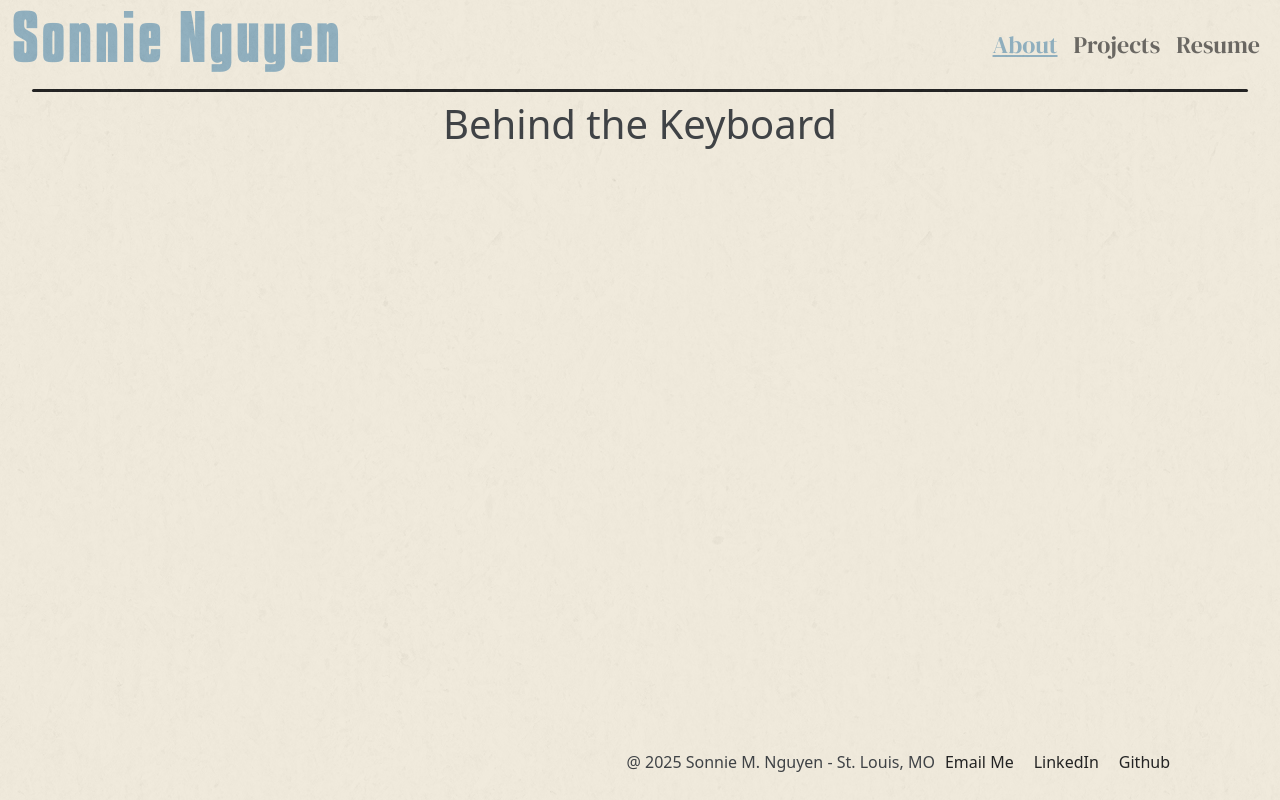
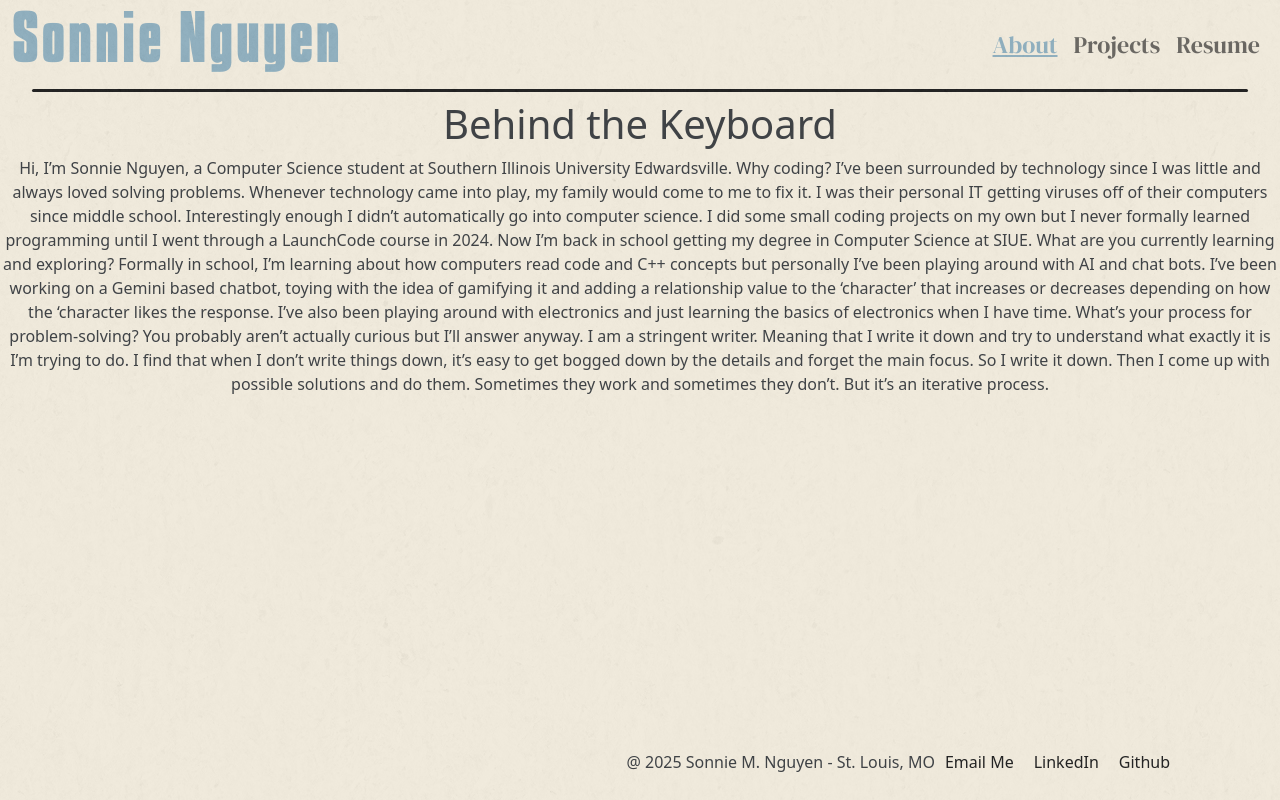
Before and after one commit to Sunsonni/PortfolioWebsite, a React (Vite) app in the folder Portfolio-client/: page /About in a window 1280 px wide. Built offline with nearby package versions, Linux system fonts and the light colour scheme.

Commit message:
added blurb for about section of website

```diff
--- a/Portfolio-client/src/components/About.jsx
+++ b/Portfolio-client/src/components/About.jsx
@@ -5,6 +5,25 @@ const About = () => {
       <>
       <div>
         <h1>Behind the Keyboard</h1>
+        <p>Hi, I’m Sonnie Nguyen, a Computer Science student at Southern Illinois University Edwardsville.
+
+        Why coding?
+        I’ve been surrounded by technology since I was little and always loved solving problems. Whenever technology came into play, my family would come to me to fix it. I was their personal IT getting viruses off of their computers since middle school.
+
+        Interestingly enough I didn’t automatically go into computer science. I did some small coding projects on my own but I never formally learned programming until I went through a LaunchCode course in 2024. Now I’m back in school getting my degree in Computer Science at SIUE.
+
+        What are you currently learning and exploring?
+        Formally in school, I’m learning about how computers read code and C++ concepts but personally I’ve been playing around with AI and chat bots. I’ve been working on a Gemini based chatbot, toying with the idea of gamifying it and adding a relationship value to the ‘character’ that increases or decreases depending on how the ‘character likes the response.
+        I’ve also been playing around with electronics and just learning the basics of electronics when I have time.
+
+        What’s your process for problem-solving?
+        You probably aren’t actually curious but I’ll answer anyway.
+
+        I am a stringent writer. Meaning that I write it down and try to understand what exactly it is I’m trying to do. I find that when I don’t write things down, it’s easy to get bogged down by the details and forget the main focus.
+        So I write it down.
+        Then I come up with possible solutions and do them.
+        Sometimes they work and sometimes they don’t.
+        But it’s an iterative process.</p>
       </div>
       </>
     );
--- a/Portfolio-client/src/components/Resume.jsx
+++ b/Portfolio-client/src/components/Resume.jsx
@@ -2,11 +2,11 @@ import React from 'react'
 import '../App.css'
 
 const Resume = () => {
-    const pdfUrl = 'Resume 2025 - Sonnie Nguyen.pdf';
+    const pdfUrl = '2025 Resume - Sonnie Nguyen.pdf';
     const onButtonClick = () => {
         const link = document.createElement('a');
         link.href = pdfUrl;
-        link.download = "Resume 2025 - Sonnie Nguyen.pdf";
+        link.download = "2025 Resume - Sonnie Nguyen.pdf";
         document.body.appendChild(link);
         link.click();
         document.doctype.removeChild(link);
@@ -14,8 +14,8 @@ const Resume = () => {
 
     return (
         <>
+        <div className='resume-container'>
         <button  className='downloadButton' onClick={onButtonClick}>Download resume here</button>
-        <div className='resume-container'>
             <embed src={pdfUrl} width="80%" align="middle" height="600px" type="application/pdf" />
         </div>
         </>
```
Also changed, not shown: 1 other file (tests, documents, lock files or other folders).
